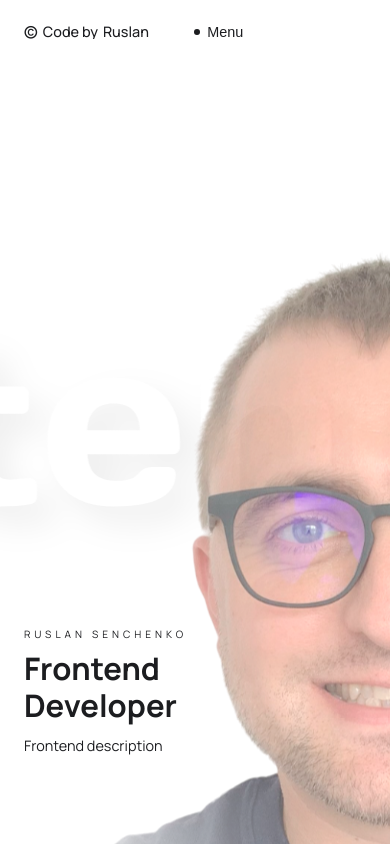
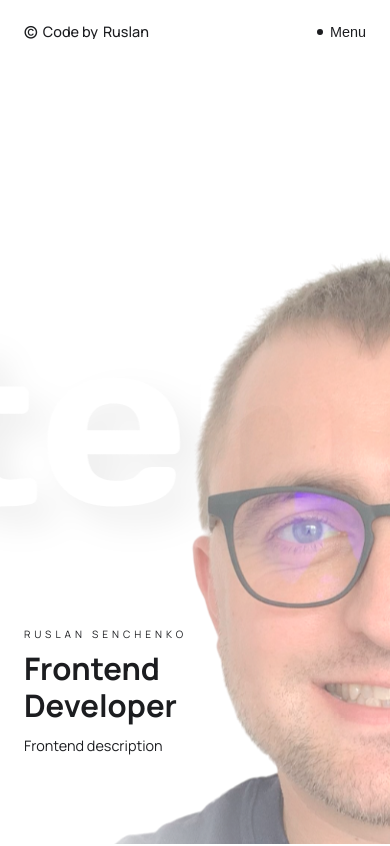
Before and after one commit to ssenick/ssenick-portfolio, a React (Vite) app: page / in a window 390 px wide. Shown: the top 846 px of the page. Built offline with nearby package versions, Linux system fonts and the light colour scheme.

Commit message:
added LangSwitcher

```diff
--- a/src/Layout/Header/ui/Header/Header.tsx
+++ b/src/Layout/Header/ui/Header/Header.tsx
@@ -2,6 +2,7 @@ import { memo, useContext, useState } from 'react';
 import { useLocation } from 'react-router-dom';
 
 import { MediaQueryContext } from '@/app/poviders/MediaQueryProvider';
+import { LangSwitcher } from '@/components/LangSwitcher/ui/LangSwitcher/LangSwitcher';
 import { classNames } from '@/helpers/classNames/classNames';
 import { MenuBtn } from '@/Layout/Header/ui/MenuBtn/MenuBtn';
 
@@ -20,13 +21,21 @@ const Header = memo((props: HeaderProps) => {
    const [isHiddenBurger, setIsHiddenBurger] = useState(false);
    const [activeBurger, setActiveBurger] = useState(false);
    const { isMobile } = useContext(MediaQueryContext);
+
    const location = useLocation();
-
    return (
       <div className={classNames(cls.Header, {}, [className])}>
          <nav className={cls.wrapper}>
             <NavToHome />
-            {isMobile ? <MenuBtn setActiveButton={setActiveBurger} /> : <Nav location={location.pathname} />}
+            {isMobile ? (
+               <MenuBtn className={cls.nav} setActiveButton={setActiveBurger} />
+            ) : (
+               <div className={cls.nav}>
+                  <LangSwitcher />
+                  <Nav location={location.pathname} />
+               </div>
+            )}
+
             <BurgerBtn
                activeButton={activeBurger}
                setActiveButton={setActiveBurger}
```
